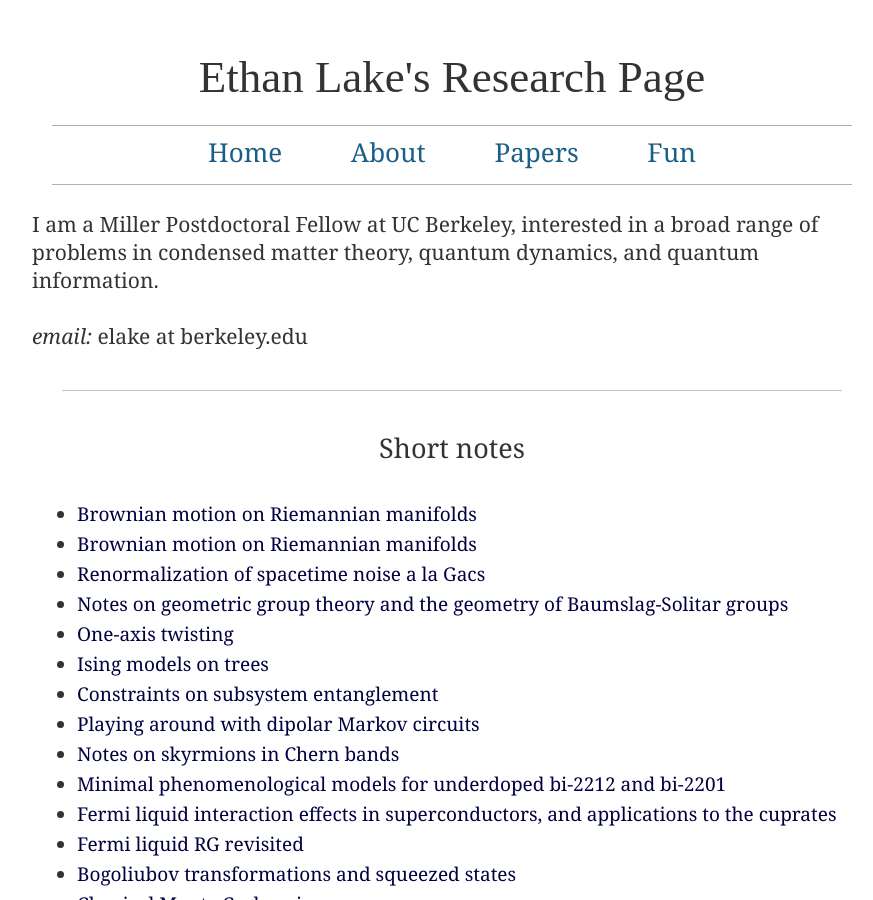
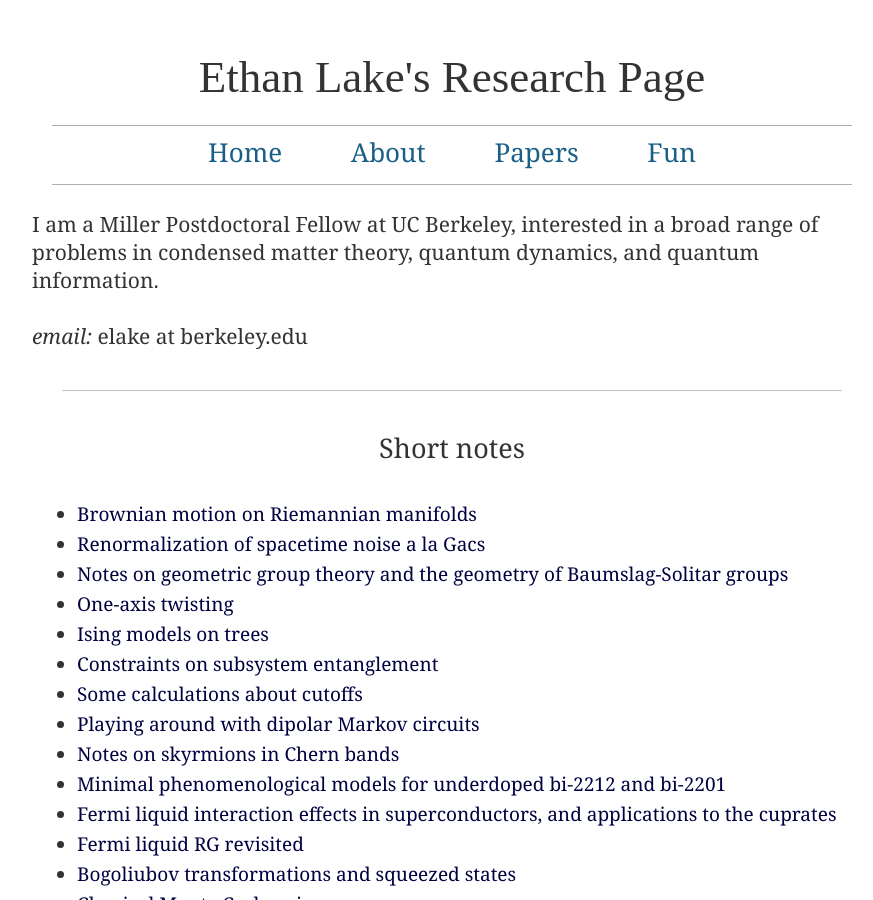
Before and after one commit to ethanlake/ethanlake.github.io, a Jekyll site: the page index.html, which Jekyll copies as it is, in a window 1280 px wide and 900 px high. Shown: the whole window, without its empty margins (188-1061 px from the left). Built offline with Jekyll 4.4.1, drawn with Linux system fonts in a browser that asks for light colours.

Commit message:
added notes

```diff
--- a/index.html
+++ b/index.html
@@ -54,12 +54,12 @@
   <ul>
     <!-- <li><a href="/blogs/blog_test">Test</a></li> -->
     <li><a href="notes/brownian.pdf">Brownian motion on Riemannian manifolds</a> </li>
-    <li><a href="https://drive.google.com/file/d/13Ff0hI8KEVMhBblMhmbrQjpj_KMC4Osa/view?usp=sharing">Brownian motion on Riemannian manifolds</a> </li>
-      <li><a href="https://drive.google.com/file/d/1CQtxF14_Vvmr0cWxqH1wSxVYtKSgr2Fw/view?usp=sharing">Renormalization of spacetime noise a la Gacs</a> </li>
-      <li><a href="https://drive.google.com/file/d/1rakRS8_Gx9wYWU7PL9D7QIMPKEvVn8pe/view?usp=sharing">Notes on geometric group theory and the geometry of Baumslag-Solitar groups</a> </li>
-      <li><a href="https://drive.google.com/file/d/1ByzKw2_KlDKCWT5FSw6sYwaihpkFWRzQ/view?usp=sharing">One-axis twisting</a> </li>
-      <li><a href="https://drive.google.com/file/d/1SJbYJEAD2MlAKa6LxqbADyql_akn0H5G/view?usp=sharing">Ising models on trees</a> </li>
-      <li><a href="https://drive.google.com/file/d/1dq7QWaL_V88dLb5a0NYa3M91Zwclp8zz/view?usp=sharing">Constraints on subsystem entanglement</a> </li>
+    <li><a href="https://drive.google.com/file/d/1CQtxF14_Vvmr0cWxqH1wSxVYtKSgr2Fw/view?usp=sharing">Renormalization of spacetime noise a la Gacs</a> </li>
+    <li><a href="https://drive.google.com/file/d/1rakRS8_Gx9wYWU7PL9D7QIMPKEvVn8pe/view?usp=sharing">Notes on geometric group theory and the geometry of Baumslag-Solitar groups</a> </li>
+    <li><a href="https://drive.google.com/file/d/1ByzKw2_KlDKCWT5FSw6sYwaihpkFWRzQ/view?usp=sharing">One-axis twisting</a> </li>
+    <li><a href="https://drive.google.com/file/d/1SJbYJEAD2MlAKa6LxqbADyql_akn0H5G/view?usp=sharing">Ising models on trees</a> </li>
+    <li><a href="https://drive.google.com/file/d/1dq7QWaL_V88dLb5a0NYa3M91Zwclp8zz/view?usp=sharing">Constraints on subsystem entanglement</a> </li>
+    <li><a href="notes/cutoffs.pdf">Some calculations about cutoffs</a> </li>
       <!-- <li><a href="https://drive.google.com/file/d/1uo7mNY3QEFDrxHJmf4lZbOGHtcGogpoj/view?usp=sharing">Notes on multipolar diffusion</a></li>  -->
       <li><a href="https://drive.google.com/file/d/1CqX9ghVLCFdwlq0GzzjUrjs3V0oYc4s2/view?usp=sharing">Playing around with dipolar Markov circuits</a> </li>
       <li><a href="https://drive.google.com/file/d/1F_aYYdKE6ul0HBKH4LxmByNvbYw4Iio_/view?usp=sharing">Notes on skyrmions in Chern bands</a> </li>
```
Also changed, not shown: 2 other files.
